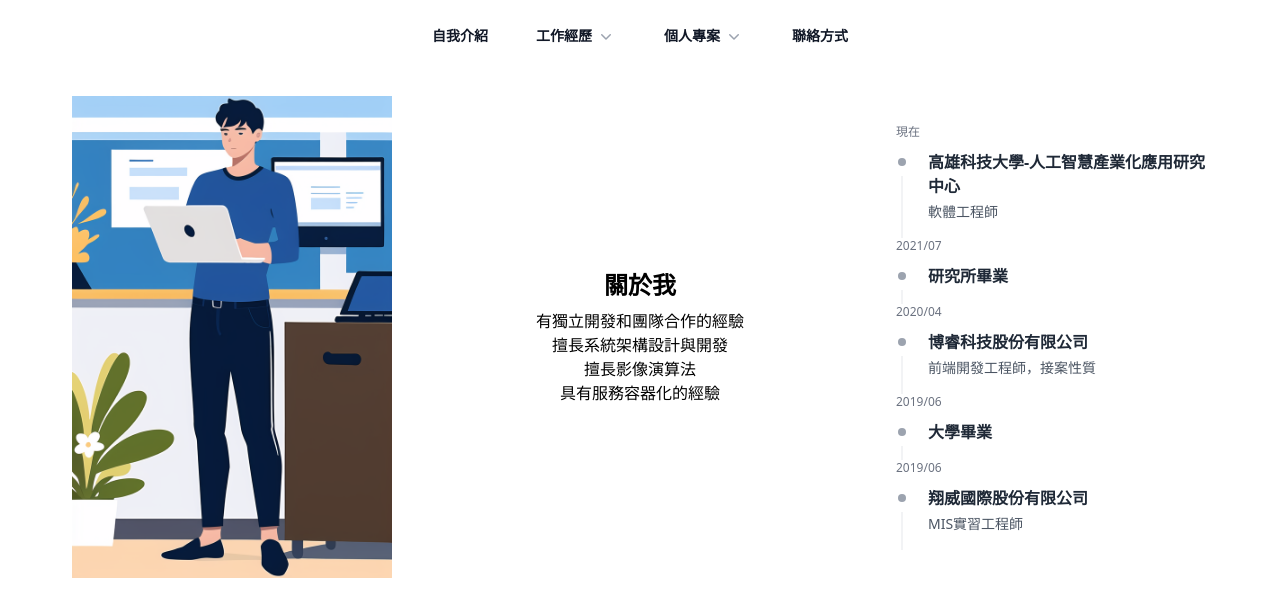
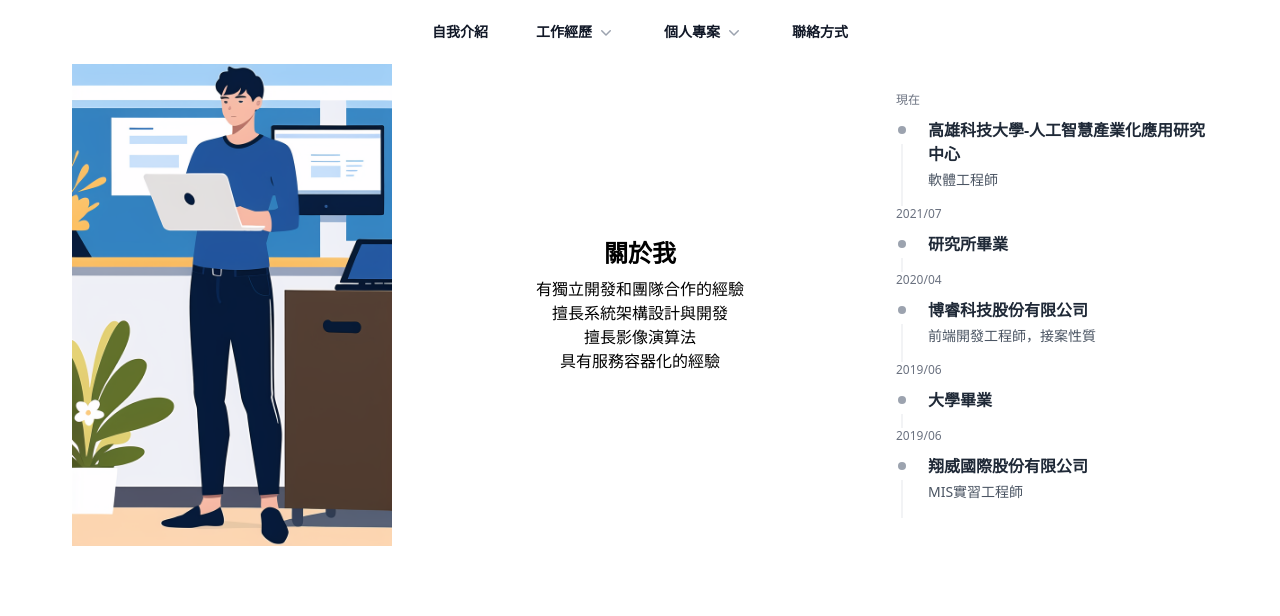
Before and after one commit to yuxing-lee/lee-experience, a Nuxt app: page / in a window 1280 px wide. Shown: the top 616 px of the page. Built offline with nearby package versions, Linux system fonts and the light colour scheme.

Commit message:
style: adjust header's style

```diff
--- a/components/AppHeader.vue
+++ b/components/AppHeader.vue
@@ -1,7 +1,7 @@
 <template>
-    <div class="bg-white">
+    <div class="bg-white fixed w-full left-0 top-0 z-20">
         <nav
-            class="mx-auto flex max-w-7xl items-center justify-between p-6 lg:px-8 lg:justify-center"
+            class="mx-auto flex max-w-7xl items-center justify-between p-6 lg:px-8 lg:justify-center h-16"
             aria-label="Global"
         >
             <div class="flex lg:hidden">
--- a/layouts/default.vue
+++ b/layouts/default.vue
@@ -1,7 +1,8 @@
 <template>
     <div>
         <AppHeader />
-        <AppSidebar />
-        <NuxtPage />
+        <div class="mt-16">
+            <NuxtPage />
+        </div>
     </div>
 </template>
```
